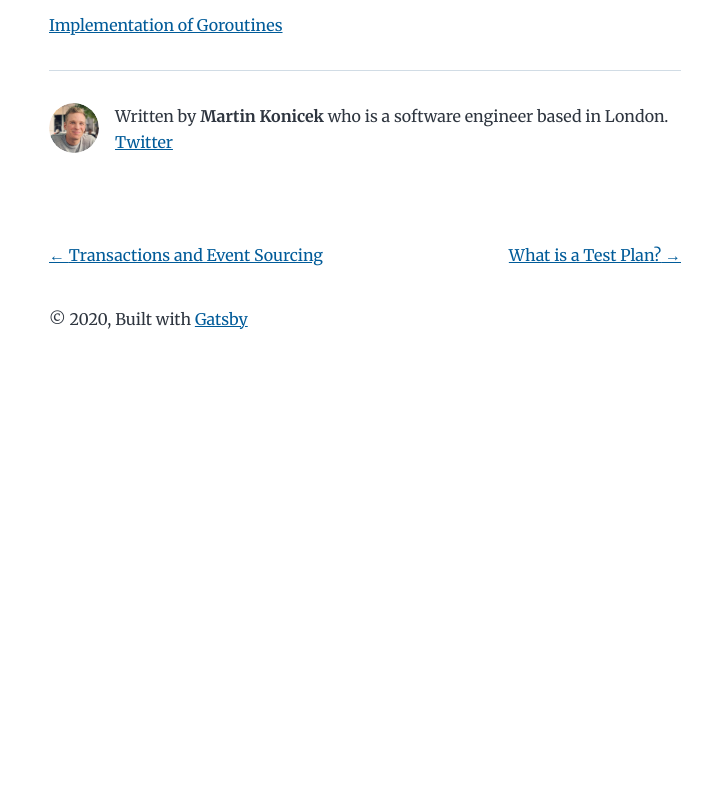
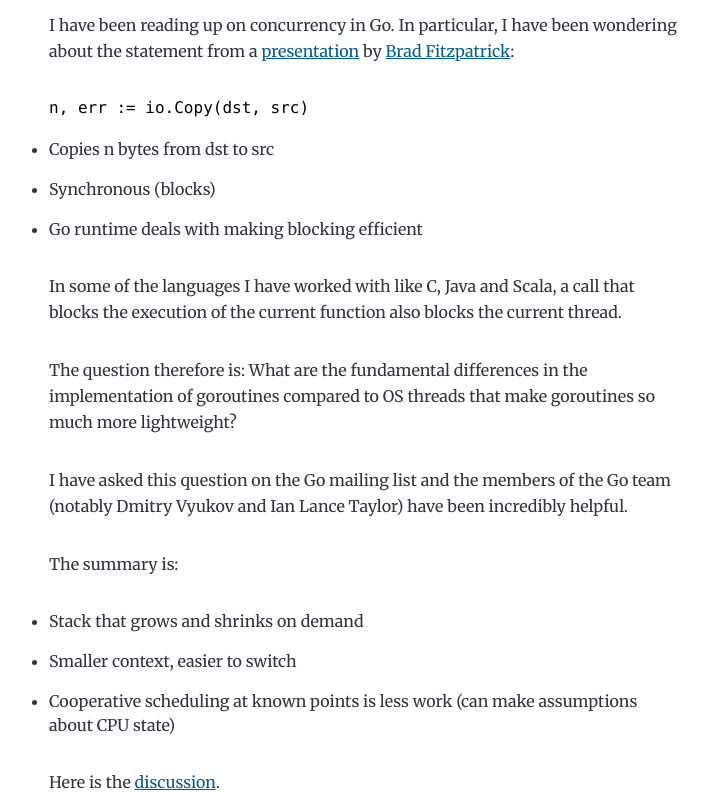
Before and after one commit to mkonicek/coding-time, a Gatsby site: page /goroutines-implementation/ in a window 1280 px wide. Shown: the part 165-957 px from the top of the page, without its empty margins (275-984 px from the left). Before the commit the page ends 800 px from the top, so only its background shows below. Built offline with nearby package versions, Linux system fonts and the light colour scheme; Gatsby itself is replaced by a stand-in of ours; some packages are replaced by stand-ins of ours; code samples lack their colours.

Commit message:
Post - Goroutines

````diff
--- a/content/blog/goroutines-implementation/index.md
+++ b/content/blog/goroutines-implementation/index.md
@@ -9,4 +9,28 @@ keywords: []
 slug: /goroutines-implementation
 ---
 
-[Implementation of Goroutines](https://coding-time.blogspot.com/2013/08/implementation-of-goroutines.html)
+I have been reading up on concurrency in Go. In particular, I have been wondering about the statement from a [presentation](https://talks.golang.org/2013/oscon-dl.slide#31) by [Brad Fitzpatrick](https://bradfitz.com/):
+
+```go
+n, err := io.Copy(dst, src)
+```
+
+- Copies n bytes from dst to src
+- Synchronous (blocks)
+- Go runtime deals with making blocking efficient
+
+In some of the languages I have worked with like C, Java and Scala, a call that blocks the execution of the current function also blocks the current thread.
+
+The question therefore is: What are the fundamental differences in the implementation of goroutines compared to OS threads that make goroutines so much more lightweight?
+
+I have asked this question on the Go mailing list and the members of the Go team (notably Dmitry Vyukov and Ian Lance Taylor) have been incredibly helpful.
+
+The summary is:
+
+- Stack that grows and shrinks on demand
+- Smaller context, easier to switch
+- Cooperative scheduling at known points is less work (can make assumptions about CPU state)
+
+Here is the [discussion](https://groups.google.com/g/golang-nuts/c/j51G7ieoKh4/m/wxNaKkFEfvcJ?pli=1).
+
+Note: There are other languages (such as Haskell and Erlang) that also have the concept of lightweight "processes" that allow for blocking calls without blocking OS threads. The concept is sometimes referred to as [green threads](https://en.wikipedia.org/wiki/Green_threads).
````
